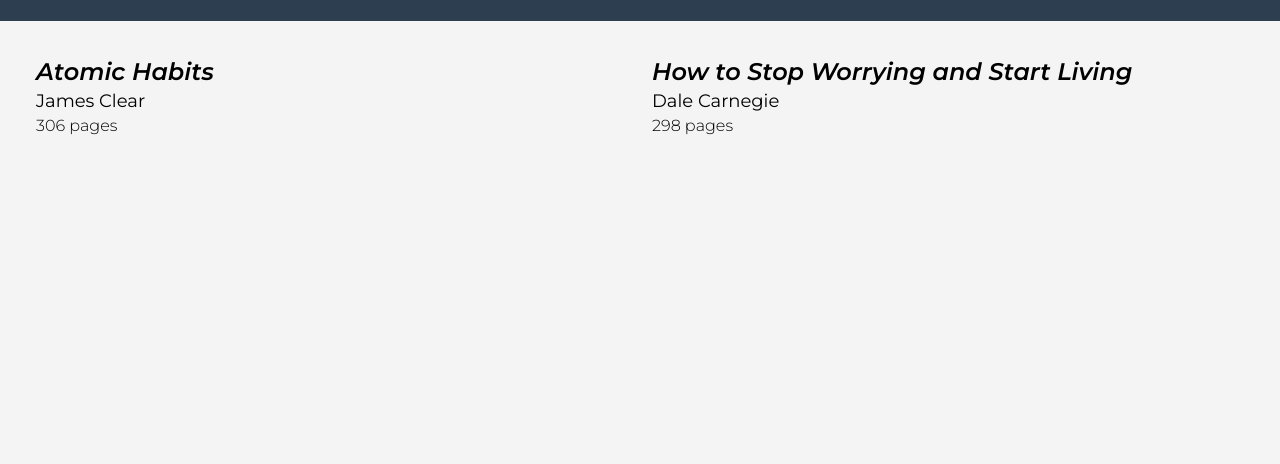
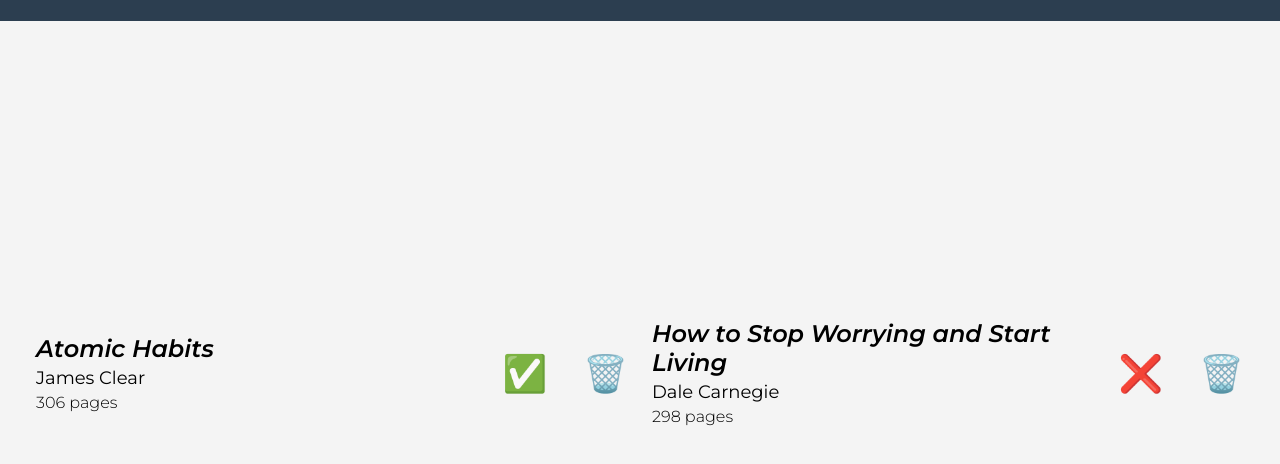
Before and after one commit to jmnjung/odin-library, a plain HTML site: page index.html in a window 1280 px wide. Shown: the part 76-540 px from the top of the page. Drawn offline with Linux system fonts and the light colour scheme.

Commit message:
Add buttons to toggle read status and remove books

```diff
--- a/script.js
+++ b/script.js
@@ -18,12 +18,17 @@ function Book(title, author, numPages, isRead) {
   this.isRead = isRead;
 }
 
+Book.prototype.changeStatus = function () {
+  this.isRead = !this.isRead;
+};
+
 function displayLibrary() {
   const bookDivs = [];
 
   myLibrary.forEach((book) => {
     const bookDiv = document.createElement("div");
     bookDiv.classList.add("book-card");
+    bookDiv.dataset.index = bookDivs.length;
 
     const textDiv = document.createElement("div");
     textDiv.classList.add("book-description");
@@ -43,6 +48,27 @@ function displayLibrary() {
     pagesDiv.textContent = `${book.numPages} pages`;
     pagesDiv.classList.add("book-pages");
     textDiv.appendChild(pagesDiv);
+
+    const buttonsDiv = document.createElement("div");
+    buttonsDiv.classList.add("book-buttons");
+    bookDiv.appendChild(buttonsDiv);
+
+    const statusBtn = document.createElement("button");
+    statusBtn.textContent = book.isRead ? "✅" : "❌";
+    statusBtn.addEventListener("click", () => {
+      book.changeStatus();
+      statusBtn.textContent = book.isRead ? "✅" : "❌";
+    });
+
+    const removeBtn = document.createElement("button");
+    removeBtn.textContent = "🗑️";
+    removeBtn.addEventListener("click", () => {
+      myLibrary.splice(parseInt(bookDiv.dataset.index), 1);
+      displayLibrary();
+    });
+
+    buttonsDiv.appendChild(statusBtn);
+    buttonsDiv.appendChild(removeBtn);
 
     bookDivs.push(bookDiv);
   });
--- a/style.css
+++ b/style.css
@@ -114,6 +114,12 @@ button:hover {
   gap: 24px;
 }
 
+.book-card {
+  display: flex;
+  justify-content: space-between;
+  align-items: center;
+}
+
 .book-description {
   display: flex;
   flex-direction: column;
@@ -133,3 +139,16 @@ button:hover {
 .book-pages {
   font-weight: 300;
 }
+
+.book-buttons {
+  display: flex;
+  align-items: center;
+  gap: 36px;
+}
+
+.book-buttons button {
+  background-color: inherit;
+  color: inherit;
+  font-size: 36px;
+  padding: 0;
+}
```
